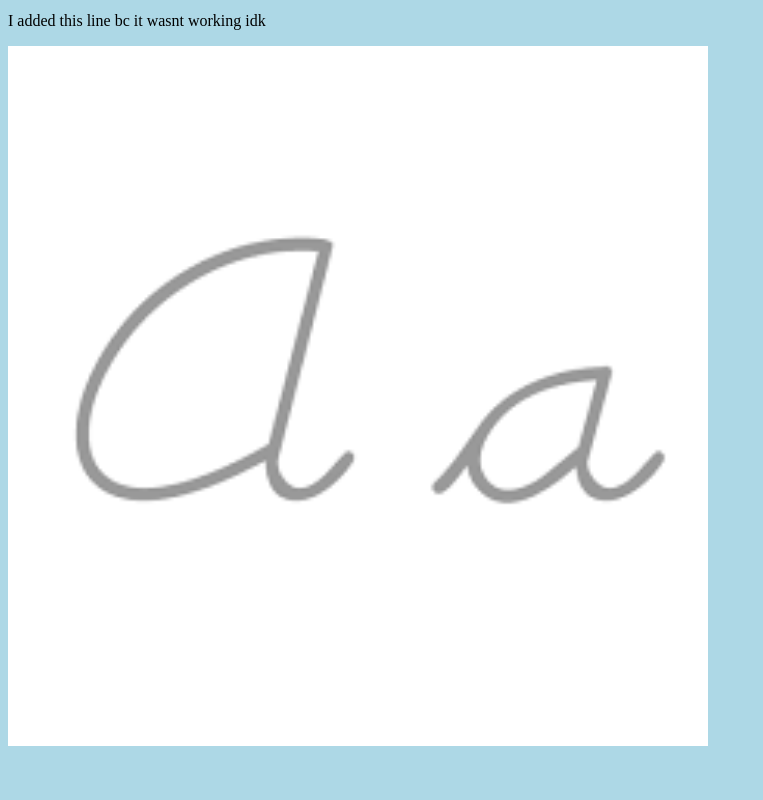
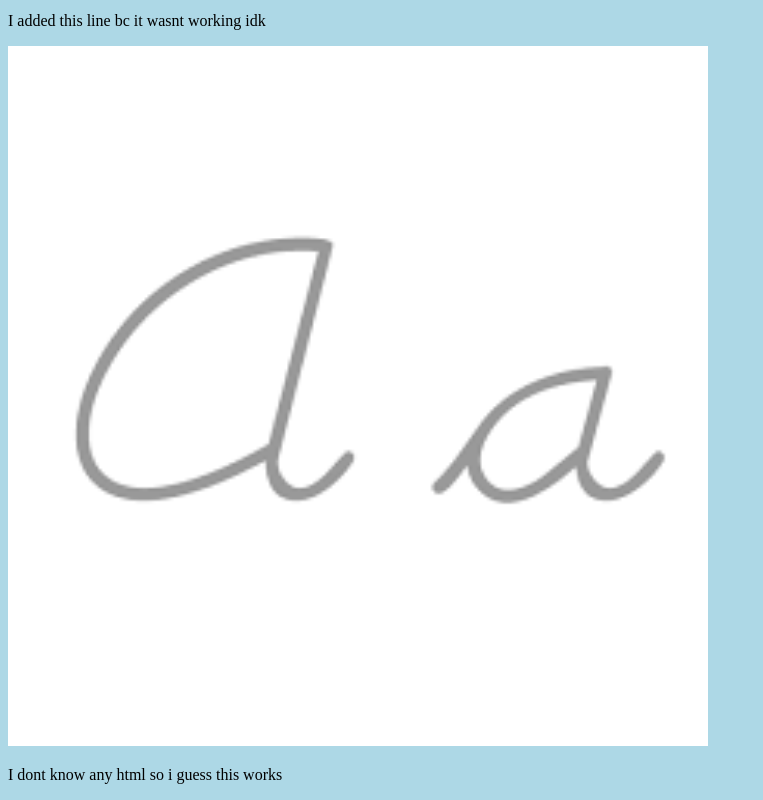
Before and after one commit to Goiiis/hello-world, a plain HTML site: page index.html in a window 1280 px wide. Shown: the part 514-1314 px from the top of the page, without its empty margins (0-763 px from the left). Before the commit the page ends 1272 px from the top, so only its background shows below. Drawn offline with Linux system fonts and the light colour scheme.

Commit message:
Update index.html
made changes that i dont know

```diff
--- a/index.html
+++ b/index.html
@@ -2,6 +2,7 @@
 <html>
 <head>
 <title>Hello World!</title>
+  <meta name="viewport" content="width=device-width,initial-scale=1">
 <link rel="stylesheet" href="bluestyle.css">
 </head>
 <body>
@@ -13,5 +14,7 @@
 <p>I added this line bc it wasnt working idk</p>
 <div><img src="img_hello_git.jpg" alt="Hello Git" style="width:100%;max-width:700px"></div>
 
+<p>I dont know any html so i guess this works<p>
+
 </body>
 </html>
```
